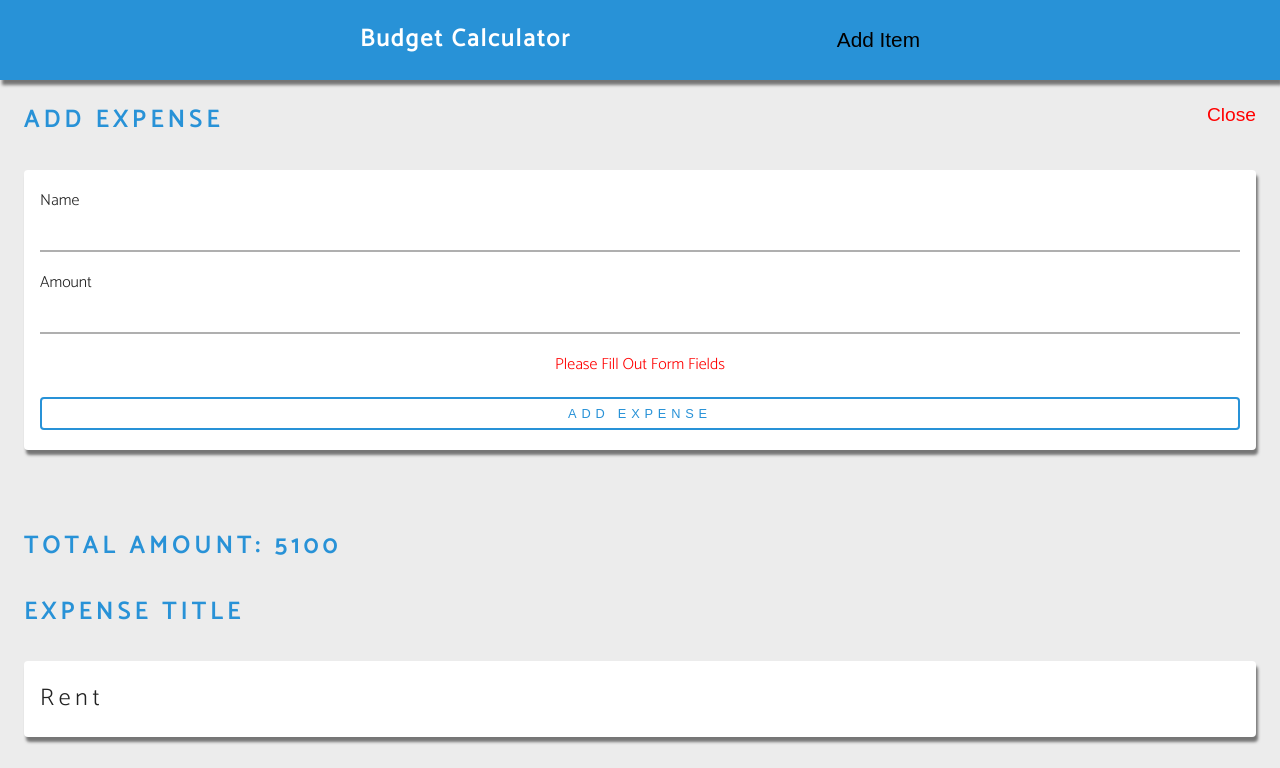
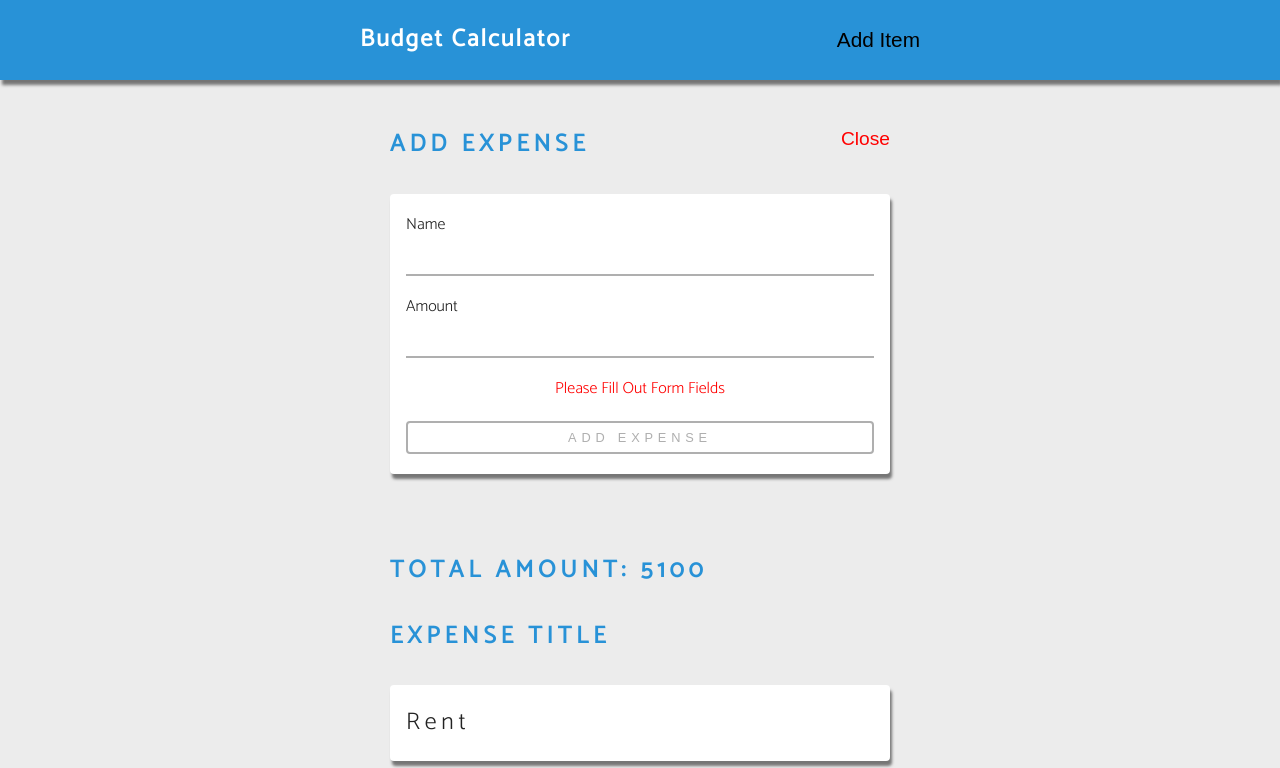
Before and after one commit to MahmonirB/calculator-svelte, a Svelte app: page / in a window 1280 px wide. Shown: the top 768 px of the page. Built offline with nearby package versions, Linux system fonts and the light colour scheme.

Commit message:
feat: apply interactivity and disability

```diff
--- a/src/App.svelte
+++ b/src/App.svelte
@@ -37,7 +37,8 @@
   <ExpenseList {expenses} on:edit={edit} />
   <button
     type="button"
-    class={`btn btn-primary btn-block ${expenses.length ? '' : 'disabled'}`}
+    class="btn btn-primary btn-block"
+    class:disabled={!expenses.length}
     disabled={!expenses.length}
     on:click={clearExpenses}
   >
--- a/src/ExpenseForm.svelte
+++ b/src/ExpenseForm.svelte
@@ -1,7 +1,8 @@
 <script>
   import Title from "./component/Title.svelte";
-
-
+  let name = '';
+  let amount = '';
+  $: isEmpty = !name || !amount;
 </script>
 
 <section class="form">
@@ -9,16 +10,23 @@
     <form class="expense-form">
         <div class="form-control">
             <label for="name">name</label>
-            <input type="text" id="name">
+            <input type="text" id="name" bind:value={name}>
         </div>
         <div class="form-control">
             <label for="amount">amount</label>
-            <input type="text" id="amount">
+            <input type="number" id="amount" bind:value={amount}>
         </div>
+        {#if isEmpty}
         <p class="form-empty">
             Please fill out form fields
         </p>
-        <button type="submit" class="btn btn-block">
+        {/if}
+        <button
+          type="submit"
+          class="btn btn-block"
+          class:disabled={isEmpty}
+          disabled={isEmpty}
+        >
             Add Expense
         </button>
         <button class="close-btn">
--- a/src/app.css
+++ b/src/app.css
@@ -62,7 +62,9 @@ a {
   color: var(--mainBlack);
 }
 main {
-  padding: 24px;
+  width: 500px;
+  margin: auto;
+  padding: 48px 0;
 }
 /*
 ======
```
